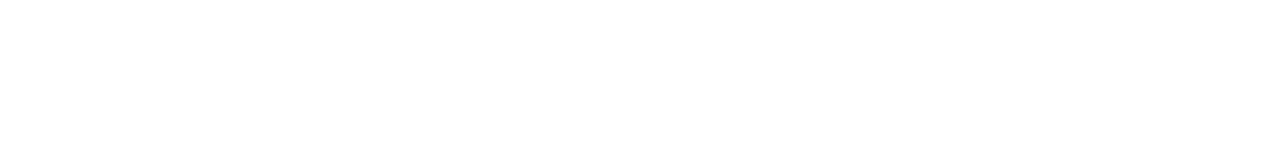
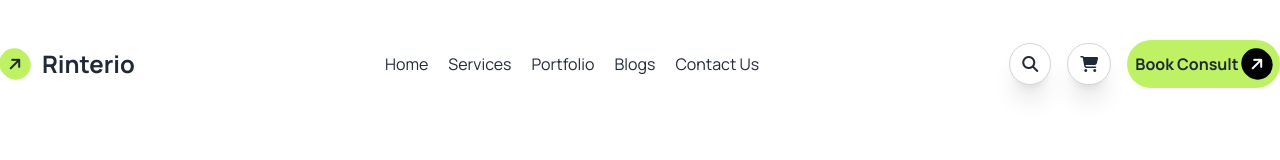
Before and after one commit to rifayethasan11/assignment-three, a plain HTML site: page index.html in a window 1280 px wide. Drawn offline with nearby package versions, Linux system fonts and the light colour scheme.

Commit message:
navbar section done

```diff
--- a/index.html
+++ b/index.html
@@ -11,6 +11,7 @@
     <!-- daisyui+tailwind cdn -->
     <link href="https://cdn.jsdelivr.net/npm/daisyui@4.12.10/dist/full.min.css" rel="stylesheet" type="text/css" />
     <script src="https://cdn.tailwindcss.com"></script>
+    <script src="https://kit.fontawesome.com/e847528b63.js" crossorigin="anonymous"></script>
     <style>
         .font-manrope {
             font-family: "Manrope", sans-serif;
@@ -19,8 +20,33 @@
 </head>
 <body class="font-manrope">
     <!-- header section -->
-     <header>
-
+     <header class="container mx-auto">
+        <!-- navbar section -->
+        <nav class="mt-10">
+            <div class="flex justify-around lg:justify-between items-center">
+                <div class="flex gap-3 items-center">
+                    <i class="fa-solid fa-arrow-right p-2 bg-lime-300 rounded-full -rotate-45"></i>
+                    <h1 class="text-2xl font-bold">Rinterio</h1>
+                </div>
+                <div>
+                    <ul class="hidden lg:flex gap-5 items-center">
+                        <li class="hover:font-bold duration-300 ease-in-out">Home</li>
+                        <li class="hover:font-bold duration-300 ease-in-out">Services</li>
+                        <li class="hover:font-bold duration-300 ease-in-out">Portfolio</li>
+                        <li class="hover:font-bold duration-300 ease-in-out">Blogs</li>
+                        <li class="hover:font-bold duration-300 ease-in-out">Contact Us</li>
+                    </ul>
+                </div>
+                <div class="space-x-4 hidden lg:flex lg:items-center">
+                    <i class="fa-solid fa-magnifying-glass p-3 bg-white shadow-xl rounded-full border border-gray-300"></i>
+                    <i class="fa-solid fa-cart-shopping p-3 bg-white shadow-xl rounded-full border border-gray-300"></i>
+                    <button class=" rounded-full bg-lime-300 font-bold p-2">Book Consult <i class="fa-solid fa-arrow-right p-2 bg-black text-white rounded-full -rotate-45"></i></button>
+                </div>
+                <div class="lg:hidden text-center items-center">
+                    <i class="fa-solid fa-bars text-2xl bg-white w-10 rounded-full shadow-xl border border-gray-300"></i>
+                </div>
+            </div>
+        </nav>
      </header>
     <!-- main section -->
      <main>
```
